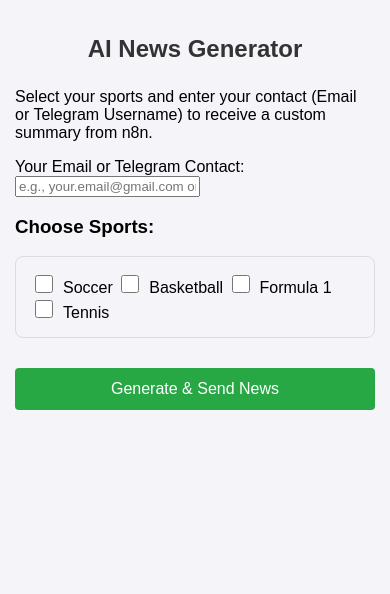
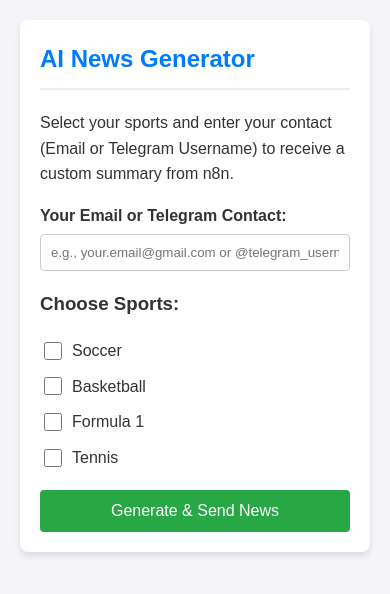
Before and after one commit to albakkalmohamedamine-bot/n8n-sport-news-project, a plain HTML site: page Index.html in a window 390 px wide. Drawn offline with Linux system fonts and the light colour scheme.

Commit message:
Refactor Index.html for improved layout and styles
Updated the HTML structure and styles for better responsiveness and aesthetics.

```diff
--- a/Index.html
+++ b/Index.html
@@ -1,31 +1,66 @@
 <!DOCTYPE html>
-<html>
+<html lang="en">
 <head>
-    <title>Mobile-Friendly Sport News Fetcher</title>
-
+    <meta charset="UTF-8">
     <meta name="viewport" content="width=device-width, initial-scale=1.0">
+    <title>AI Sport News Generator</title>
 
     <style>
-        /* Base styles for all screens (Mobile-First) */
+        /* --- 1. Basic Reset and Mobile-First Styles --- */
         body {
-            font-family: Arial, sans-serif;
-            padding: 15px; /* Less padding on small screens */
-            max-width: 600px; /* Constrain width on large desktops */
-            margin: 0 auto; /* Center content on large screens */
-            background-color: #f4f4f9; /* Light background for better look */
+            font-family: 'Arial', sans-serif;
+            background-color: #f4f4f9;
+            color: #333;
+            margin: 0;
+            padding: 20px;
+            line-height: 1.6;
+        }
+
+        .container {
+            max-width: 600px;
+            margin: 0 auto;
+            background: #fff;
+            padding: 20px;
+            border-radius: 8px;
+            box-shadow: 0 4px 6px rgba(0, 0, 0, 0.1);
         }
 
         h2 {
-            color: #333;
-            text-align: center;
-            margin-bottom: 25px;
+            color: #007bff;
+            border-bottom: 2px solid #eee;
+            padding-bottom: 10px;
+            margin-top: 0;
+        }
+
+        /* --- 2. Input and Checkbox Styles (Responsive) --- */
+        .input-group {
+            margin-bottom: 15px;
+        }
+
+        .input-group label {
+            display: block;
+            margin-bottom: 5px;
+            font-weight: bold;
+        }
+
+        .input-group input[type="text"] {
+            width: 100%;
+            padding: 10px;
+            border: 1px solid #ccc;
+            border-radius: 4px;
+            box-sizing: border-box; /* Ensures padding doesn't affect total width */
         }
 
         .controls {
-            margin-bottom: 30px;
-            padding: 15px;
-            border: 1px solid #ddd;
-            border-radius: 8px;
+            display: flex;
+            flex-direction: column; /* Stack checkboxes vertically on mobile */
+            gap: 10px;
+            margin-bottom: 20px;
+        }
+
+        .controls label {
+            display: flex;
+            align-items: center;
             font-weight: normal;
         }
 
```
